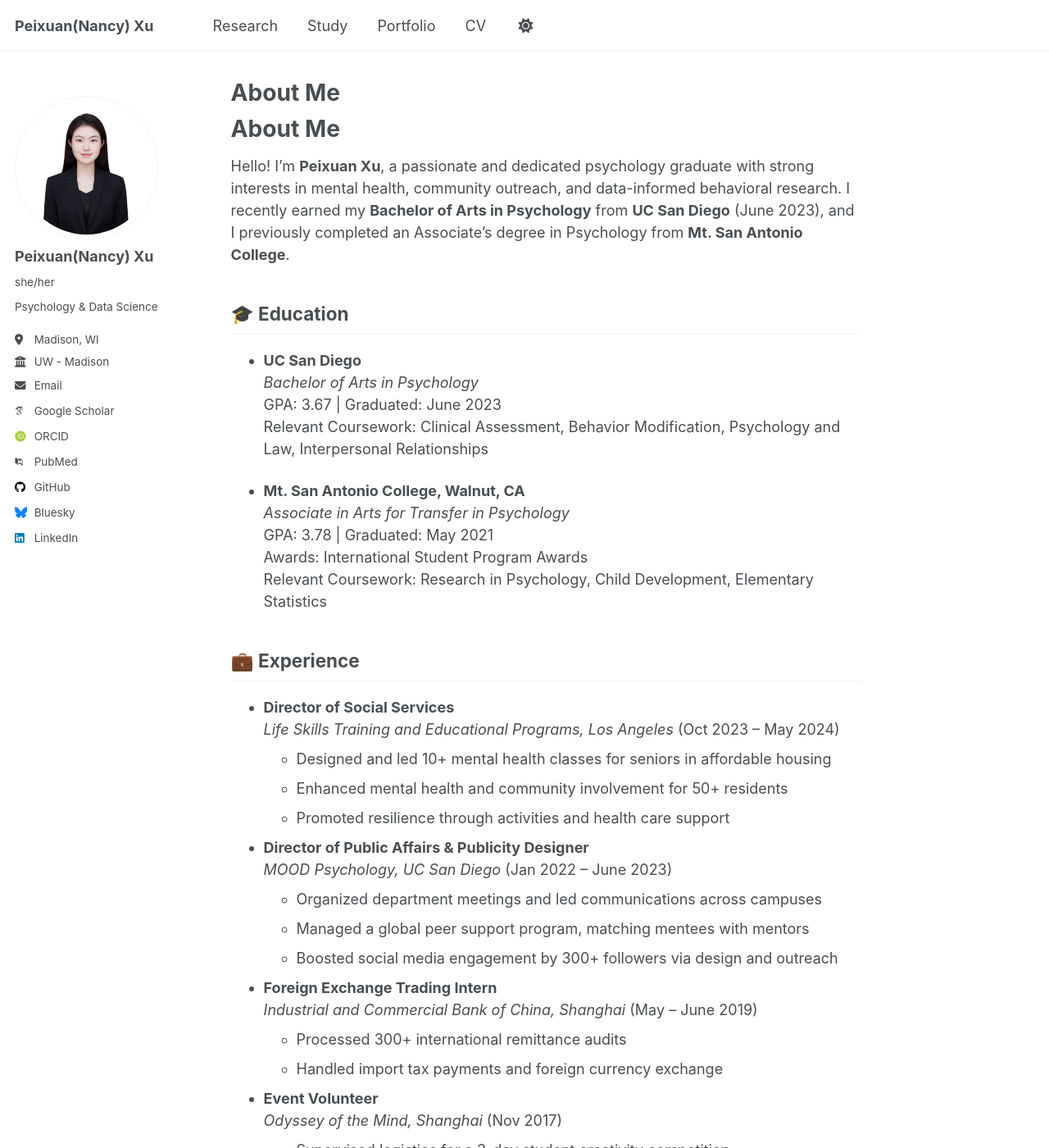
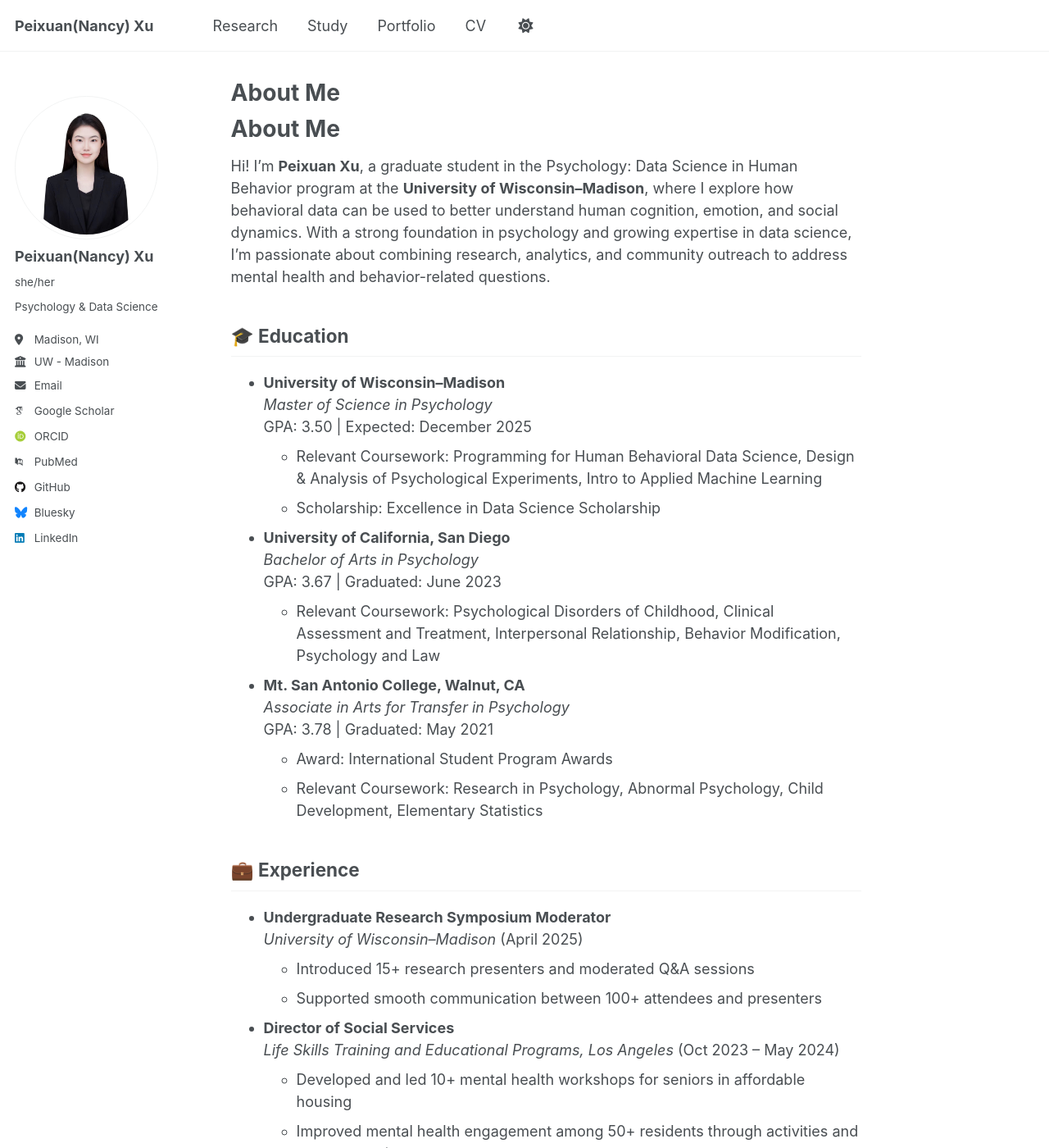
Before and after one commit to pxx88/pxx88.github.io, a Jekyll site: the page built from _pages/about.md, in a window 1280 px wide and 1400 px high. Shown: the whole window at 82% size. Built offline with Jekyll 4.4.1, drawn with Linux system fonts in a browser that asks for light colours; some web fonts are replaced; some of the changed text lies outside the part shown.

Commit message:
Update about.md

```diff
--- a/_pages/about.md
+++ b/_pages/about.md
@@ -9,57 +9,58 @@ redirect_from:
 
 # About Me
 
-Hello! I'm **Peixuan Xu**, a passionate and dedicated psychology graduate with strong interests in mental health, community outreach, and data-informed behavioral research. I recently earned my **Bachelor of Arts in Psychology** from **UC San Diego** (June 2023), and I previously completed an Associate's degree in Psychology from **Mt. San Antonio College**.
+Hi! I’m **Peixuan Xu**, a graduate student in the Psychology: Data Science in Human Behavior program at the **University of Wisconsin–Madison**, where I explore how behavioral data can be used to better understand human cognition, emotion, and social dynamics. With a strong foundation in psychology and growing expertise in data science, I’m passionate about combining research, analytics, and community outreach to address mental health and behavior-related questions.
 
 ## 🎓 Education
 
-- **UC San Diego**
+- **University of Wisconsin–Madison**
+  *Master of Science in Psychology*
+  GPA: 3.50 | Expected: December 2025
+  - Relevant Coursework: Programming for Human Behavioral Data Science, Design & Analysis of Psychological Experiments, Intro to Applied Machine Learning
+  - Scholarship: Excellence in Data Science Scholarship
+
+- **University of California, San Diego**
   *Bachelor of Arts in Psychology*
   GPA: 3.67 | Graduated: June 2023
-  Relevant Coursework: Clinical Assessment, Behavior Modification, Psychology and Law, Interpersonal Relationships
+  - Relevant Coursework: Psychological Disorders of Childhood, Clinical Assessment and Treatment, Interpersonal Relationship, Behavior Modification, Psychology and Law
 
 - **Mt. San Antonio College, Walnut, CA**
   *Associate in Arts for Transfer in Psychology*
   GPA: 3.78 | Graduated: May 2021
-  Awards: International Student Program Awards
-  Relevant Coursework: Research in Psychology, Child Development, Elementary Statistics
+  - Award: International Student Program Awards
+  - Relevant Coursework: Research in Psychology, Abnormal Psychology, Child Development, Elementary Statistics
 
 ## 💼 Experience
 
+- **Undergraduate Research Symposium Moderator**
+  *University of Wisconsin–Madison* (April 2025)
+  - Introduced 15+ research presenters and moderated Q&A sessions
+  - Supported smooth communication between 100+ attendees and presenters
+
 - **Director of Social Services**
   *Life Skills Training and Educational Programs, Los Angeles* (Oct 2023 – May 2024)
-  - Designed and led 10+ mental health classes for seniors in affordable housing
-  - Enhanced mental health and community involvement for 50+ residents
-  - Promoted resilience through activities and health care support
+  - Developed and led 10+ mental health workshops for seniors in affordable housing
+  - Improved mental health engagement among 50+ residents through activities and support services
 
-- **Director of Public Affairs & Publicity Designer**
+- **Director of Public Affairs / Publicity Designer**
   *MOOD Psychology, UC San Diego* (Jan 2022 – June 2023)
-  - Organized department meetings and led communications across campuses
-  - Managed a global peer support program, matching mentees with mentors
-  - Boosted social media engagement by 300+ followers via design and outreach
+  - Coordinated meetings and DEI workshops; revised club constitution
+  - Managed global peer mentoring programs and designed promotional materials
+  - Increased club visibility by 300+ followers via social media and WeChat campaigns
 
-- **Foreign Exchange Trading Intern**
-  *Industrial and Commercial Bank of China, Shanghai* (May – June 2019)
-  - Processed 300+ international remittance audits
-  - Handled import tax payments and foreign currency exchange
+- **Volunteer**
+  *Odyssey of the Mind, Shanghai* (Nov 2017)
+  - Organized a 3-day creative problem-solving event for 300+ students
+  - Supervised logistics and facilitated learning games
 
-- **Event Volunteer**
-  *Odyssey of the Mind, Shanghai* (Nov 2017)
-  - Supervised logistics for a 3-day student creativity competition
-  - Mentored and supported 300+ students during activities
+## 🧠 Skills & Tools
 
-## 🧠 Skills & Certifications
-
-- **Programming & Software**: Python (entry), SPSS (basic), MATLAB (Coursera Certified), Microsoft Office, Google Workspace
-- **Certifications**:
-  - Mental Health First Aid (May 2022)
-  - Quantitative Research Methods in Psychology – Coursera (Feb 2024)
-  - Fundamental Neuroscience for Neuroimaging – Coursera (Jan 2024)
-- **Creative**: Photo and video editing (iMovie)
-- **Languages**: English (Fluent), Mandarin (Native)
+- **Languages**: Mandarin (Native), English (Fluent)
+- **Programming & Statistics**: Python, R, SPSS, MATLAB, SQL, Machine Learning, Data Visualization
+- **Tools**: Microsoft Office Suite, Google Workspace, Canva, Xiumi, iMovie, Capcut
+- **Other**: Data Management, Research Communication, Workshop Facilitation
 
 ## 📬 Contact
 
-- 📧 Email: [nancyxu3721@gmail.com](mailto:nancyxu3721@gmail.com)
-- 🔗 LinkedIn: [linkedin.com/in/pxxu](https://www.linkedin.com/in/pxxu)
-- 📱 Phone: (+1) 626-822-0913
+- 📧 Email: [pxu73@wisc.edu](mailto:pxu73@wisc.edu)
+- 🔗 LinkedIn: [linkedin.com/in/pxxu](https://linkedin.com/in/pxxu)
```
